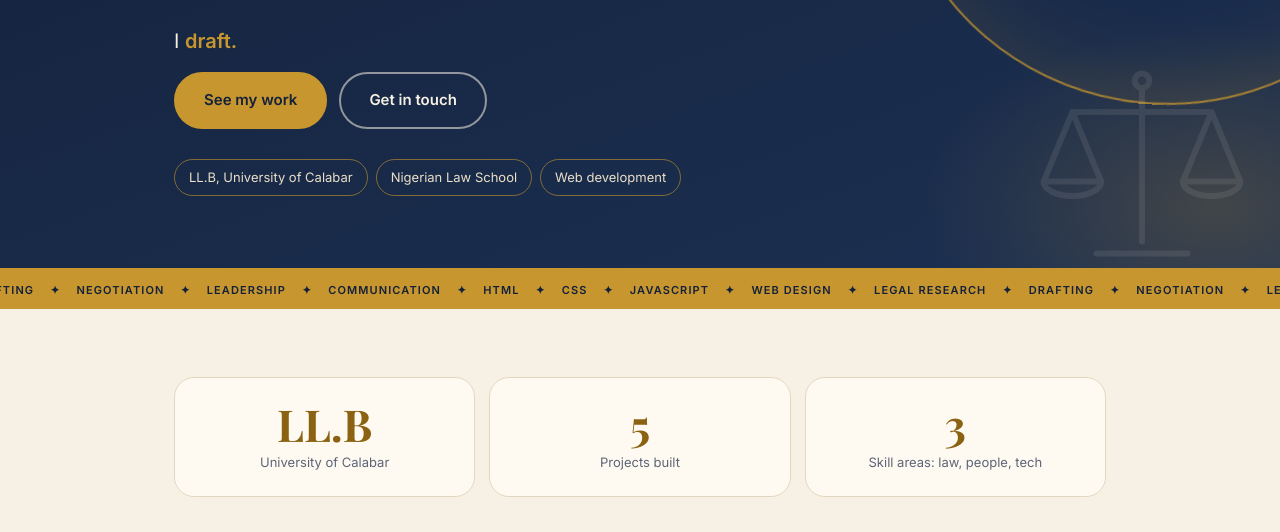
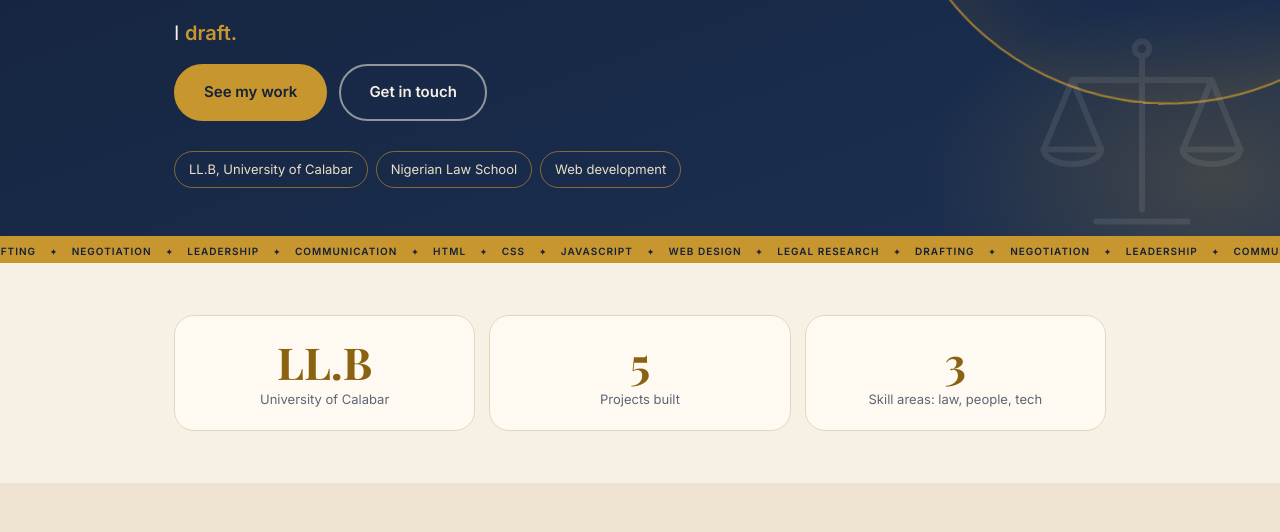
Before and after one commit to Ajigofortune/Ajigofortune.github.io, a plain HTML site: page index.html in a window 1280 px wide. Shown: the part 406-938 px from the top of the page. Drawn offline with nearby package versions, Linux system fonts and the light colour scheme; a web font is replaced by a local one.

Commit message:
Add files via upload

```diff
--- a/index.html
+++ b/index.html
@@ -21,7 +21,7 @@
 <meta name="twitter:title" content="Ajigo Fortune Odey | Law Graduate and Website Builder in Calabar, Nigeria">
 <meta name="twitter:description" content="Ajigo Fortune Odey is a law graduate in Calabar, Nigeria offering legal research, drafting support, writing, admin help, SEO and simple websites for small businesses.">
 <script type="application/ld+json">{"@context":"https://schema.org","@type":"Person","name":"Ajigo Fortune Odey","url":"https://ajigofortune.github.io/","description":"Law graduate and website builder based in Calabar, Nigeria.","alumniOf":[{"@type":"CollegeOrUniversity","name":"University of Calabar"},{"@type":"EducationalOrganization","name":"Nigerian Law School"}],"address":{"@type":"PostalAddress","addressLocality":"Calabar","addressRegion":"Cross River","addressCountry":"NG"},"knowsAbout":["Legal research","Legal drafting support","Web development","Search engine optimisation"],"sameAs":["https://github.com/Ajigofortune"]}</script>
-<link rel="stylesheet" href="style.css">
+<link rel="stylesheet" href="style.css?v=5">
 <script>(function(){try{var t=localStorage.getItem("theme");if(!t){var h=new Date().getHours();t=(h>=6&&h<18)?"light":"dark";}document.documentElement.setAttribute("data-theme",t);}catch(e){}})();</script>
 <script>try{if(sessionStorage.getItem("seen"))document.documentElement.className+=" seen"}catch(e){}</script>
 </head>
--- a/style.css
+++ b/style.css
@@ -85,7 +85,7 @@ nav a:hover, nav a.active { color: var(--text); background: color-mix(in srgb, v
 }
 
 /* Bands */
-.band { padding: 68px 0; }
+.band { padding: 52px 0; }
 .band.alt { background: var(--bg2); }
 .band.dark { background: linear-gradient(160deg, var(--navy), var(--navy2)); color: #f7f0e4; }
 .band.dark p { color: #d8d2c4; }
@@ -115,7 +115,7 @@ nav a:hover, nav a.active { color: var(--text); background: color-mix(in srgb, v
   position: absolute; z-index: -1; right: 18px; bottom: -24px; width: 240px; height: 240px;
   color: #f7f0e4; opacity: .09; filter: blur(.6px); pointer-events: none;
 }
-.hero { padding-top: 84px; padding-bottom: 72px; }
+.hero { padding-top: 76px; padding-bottom: 48px; }
 .hero.small { padding-top: 64px; padding-bottom: 52px; }
 .eyebrow { font-size: 13px; letter-spacing: .2em; text-transform: uppercase; font-weight: 600; color: var(--gold); margin: 0 0 14px; }
 .hero h1 { font-size: clamp(42px, 10vw, 76px); line-height: 1.04; margin: 0 0 6px; color: #f7f0e4; letter-spacing: -.01em; }
@@ -171,10 +171,10 @@ h3 { font-size: 20px; margin: 0 0 8px; }
 .tags li:hover { background: var(--gold); color: #13213a; transform: translateY(-2px); }
 
 /* Marquee ticker */
-.marquee { overflow: hidden; white-space: nowrap; padding: 7px 0; background: var(--gold); color: #13213a; }
+.marquee { overflow: hidden; white-space: nowrap; padding: 4px 0; line-height: 1.2; background: var(--gold); color: #13213a; }
 .track { display: inline-block; animation: scrollx 34s linear infinite; }
-.track span { font-size: 11px; font-weight: 600; letter-spacing: .1em; text-transform: uppercase; }
-.track span::after { content: "\2726"; margin: 0 16px; }
+.track span { font-size: 10px; line-height: 1.2; font-weight: 600; letter-spacing: .1em; text-transform: uppercase; }
+.track span::after { content: "\2726"; margin: 0 14px; font-size: 8px; }
 @keyframes scrollx { to { transform: translateX(-50%); } }
 
 /* Stats */
@@ -269,3 +269,4 @@ footer { padding: 30px 0 40px; background: var(--navy); color: #cfc8b8; font-siz
 @keyframes ldOut{to{opacity:0;visibility:hidden}}
 @media (prefers-reduced-motion:reduce){#loader{display:none}}
 .t-app { background: linear-gradient(135deg, #13213a, #c98f2a); }
+.stat span { display: block; line-height: 1.35; margin-top: 4px; }
```
Also changed, not shown: about.html (+1 -1 lines), contact.html (+1 -1 lines), projects.html (+1 -1 lines), services.html (+1 -1 lines), skills.html (+1 -1 lines).
